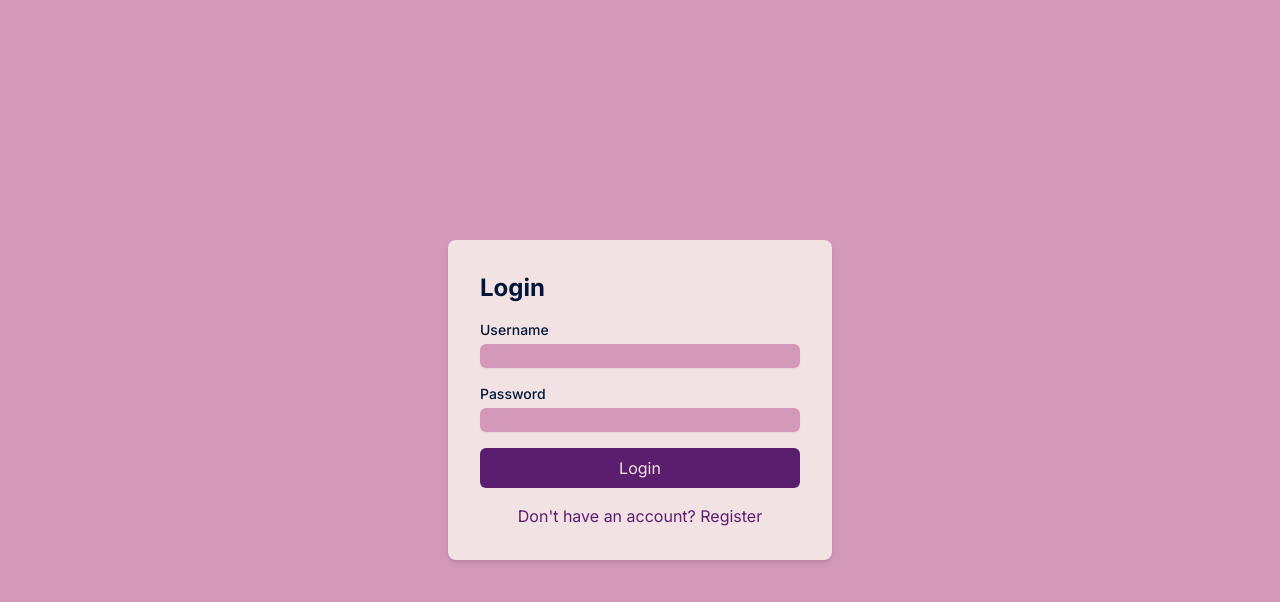
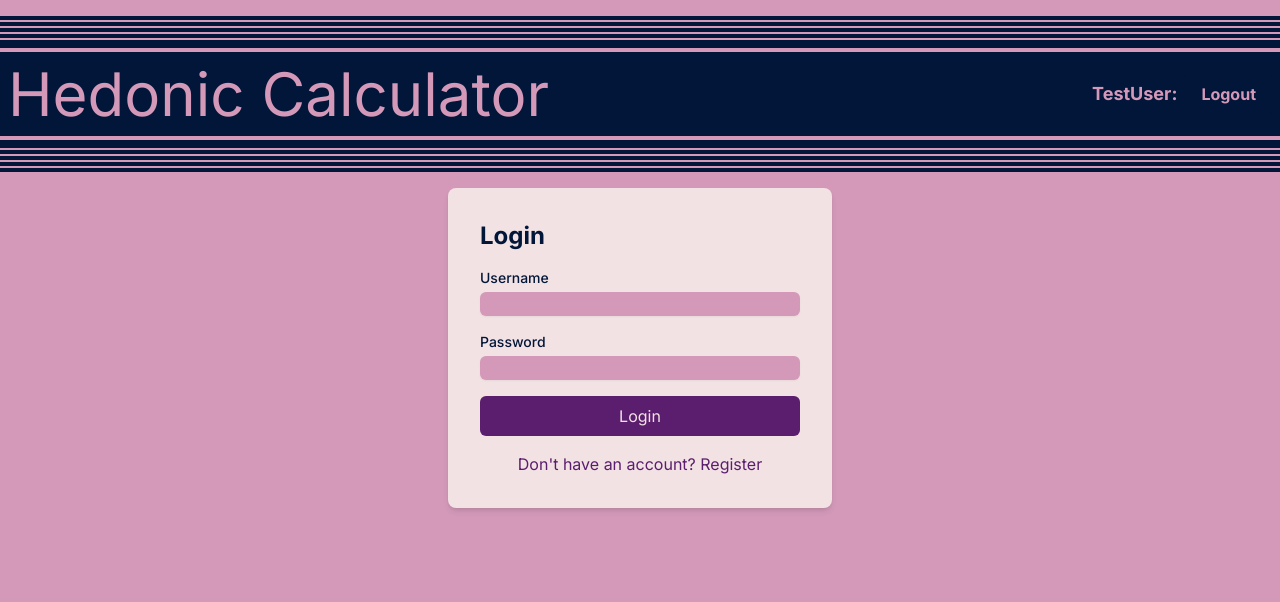
Before and after one commit to JackBadawy/Hedonic-Calculator, a Next.js app: page /login in a window 1280 px wide. Shown: the top 602 px of the page. Built offline with nearby package versions, Linux system fonts and the light colour scheme.

Commit message:
nav style prototype

```diff
--- a/src/app/Componants/Auth/AuthContainer.tsx
+++ b/src/app/Componants/Auth/AuthContainer.tsx
@@ -1,10 +1,17 @@
+import HNav from "../Nav/HNav";
+
 interface AuthContainerProps {
   children: React.ReactNode;
 }
 
 const AuthContainer: React.FC<AuthContainerProps> = ({ children }) => (
-  <div className="text-hpal-500 min-h-screen flex items-center justify-center bg-hpal-200">
-    <div className="bg-hpal-100 p-8 rounded-lg shadow-md w-96">{children}</div>
+  <div className="text-hpal-500 min-h-screen flex flex-col items-center bg-hpal-200">
+    <HNav />
+    <div className="h-max">
+      <div className="bg-hpal-100 p-8 rounded-lg shadow-md w-96">
+        {children}
+      </div>
+    </div>
   </div>
 );
 export default AuthContainer;
--- a/src/app/Componants/Auth/AuthForm.tsx
+++ b/src/app/Componants/Auth/AuthForm.tsx
@@ -41,7 +41,7 @@ const AuthForm: React.FC<AuthFormProps> = ({ mode }) => {
   };
 
   return (
-    <AuthContainer>
+    <>
       <h2 className="text-2xl font-bold mb-4">{title}</h2>
       <form onSubmit={handleSubmit} autoComplete="off">
         <AuthFormInput
@@ -64,7 +64,7 @@ const AuthForm: React.FC<AuthFormProps> = ({ mode }) => {
         <AuthButton text={title} />
       </form>
       <AuthLink href={linkHref} text={linkText} />
-    </AuthContainer>
+    </>
   );
 };
 
--- a/src/app/Componants/Nav/HNav.tsx
+++ b/src/app/Componants/Nav/HNav.tsx
@@ -2,16 +2,31 @@ import LogoutBtn from "../Buttons/LogoutBtn";
 
 const HNav = () => {
   return (
-    <>
-      <div className="text-hpal-500 flex justify-between">
-        <h1 className="text-3xl">Hedonic Calculator</h1>
-        <div className="  font-bold flex items-center gap-2">
-          <p className="text-lg">TestUser:</p>
-          <LogoutBtn />
+    <div className="w-screen my-4">
+      <div className="flex flex-col gap-0.5 mb-0.5 justify-center">
+        <hr className="border-0 bg-hpal-500 h-1 text-hpal-500 " />
+        <hr className="border-0 bg-hpal-500 h-1 text-hpal-500 " />
+        <hr className="border-0 bg-hpal-500 h-1 text-hpal-500 " />
+        <hr className="border-0 bg-hpal-500 h-1 text-hpal-500 " />
+      </div>
+      <div className="bg-hpal-500 py-2">
+        <hr className="border-0 bg-hpal-200 h-1 text-hpal-200" />
+        <div className="my-1 text-hpal-200 flex items-center justify-between p-2">
+          <h1 className="text-6xl">Hedonic Calculator</h1>
+          <div className="  font-bold flex items-center gap-2">
+            <p className="text-lg">TestUser:</p>
+            <LogoutBtn />
+          </div>
         </div>
+        <hr className="border-0 bg-hpal-200 h-1 text-hpal-200" />
       </div>
-      <hr className="border-0 bg-hpal-500 h-[2px] mx-[-16px] my-4 text-hpal-500" />
-    </>
+      <div className="flex flex-col gap-0.5 mt-0.5 justify-center">
+        <hr className="border-0 bg-hpal-500 h-1 text-hpal-500" />
+        <hr className="border-0 bg-hpal-500 h-1 text-hpal-500" />
+        <hr className="border-0 bg-hpal-500 h-1 text-hpal-500" />
+        <hr className="border-0 bg-hpal-500 h-1 text-hpal-500" />
+      </div>
+    </div>
   );
 };
 
--- a/src/app/login/page.tsx
+++ b/src/app/login/page.tsx
@@ -1,6 +1,12 @@
 "use client";
+import AuthContainer from "../Componants/Auth/AuthContainer";
 import AuthForm from "../Componants/Auth/AuthForm";
+import HNav from "../Componants/Nav/HNav";
 
 export default function Login() {
-  return <AuthForm mode="login" />;
+  return (
+    <AuthContainer>
+      <AuthForm mode="login" />
+    </AuthContainer>
+  );
 }
```
